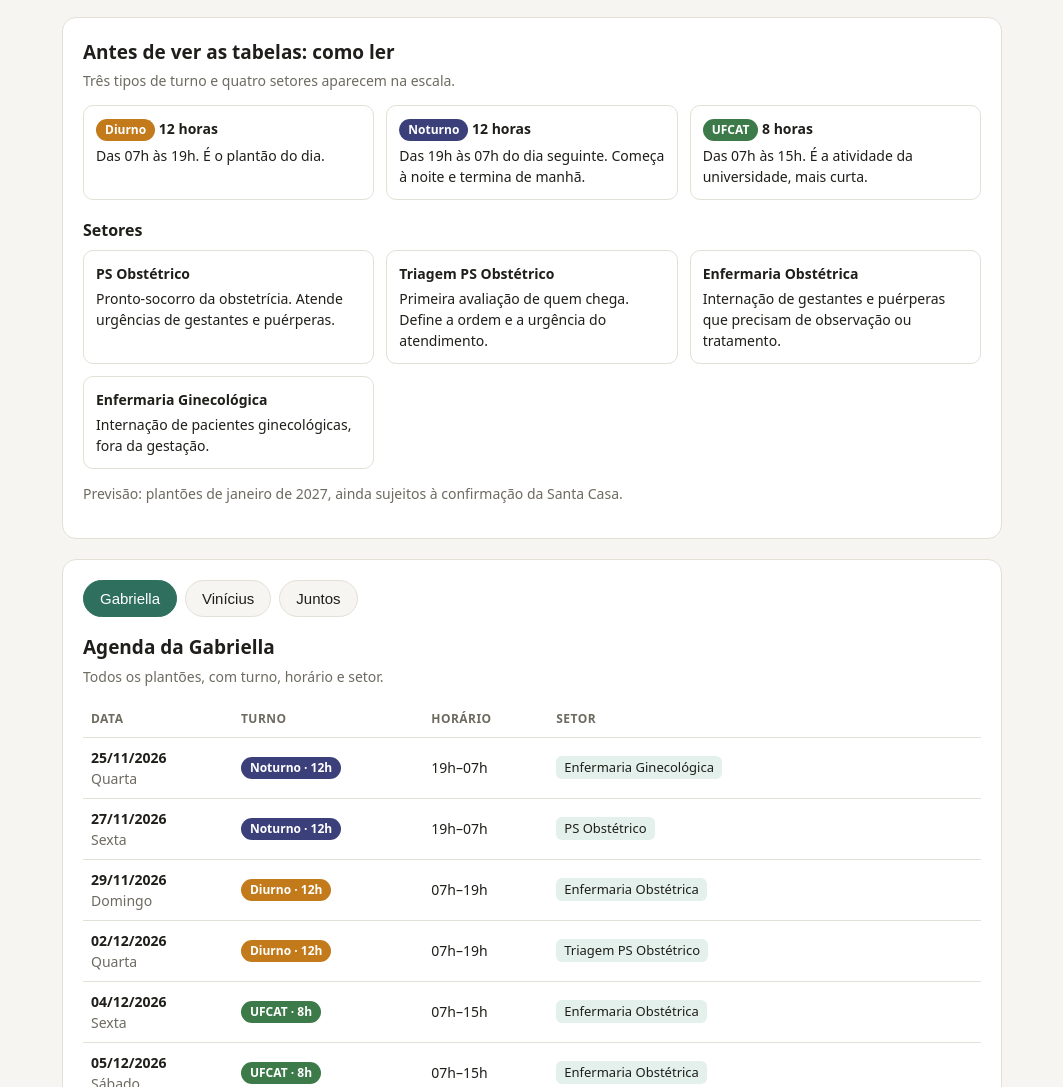
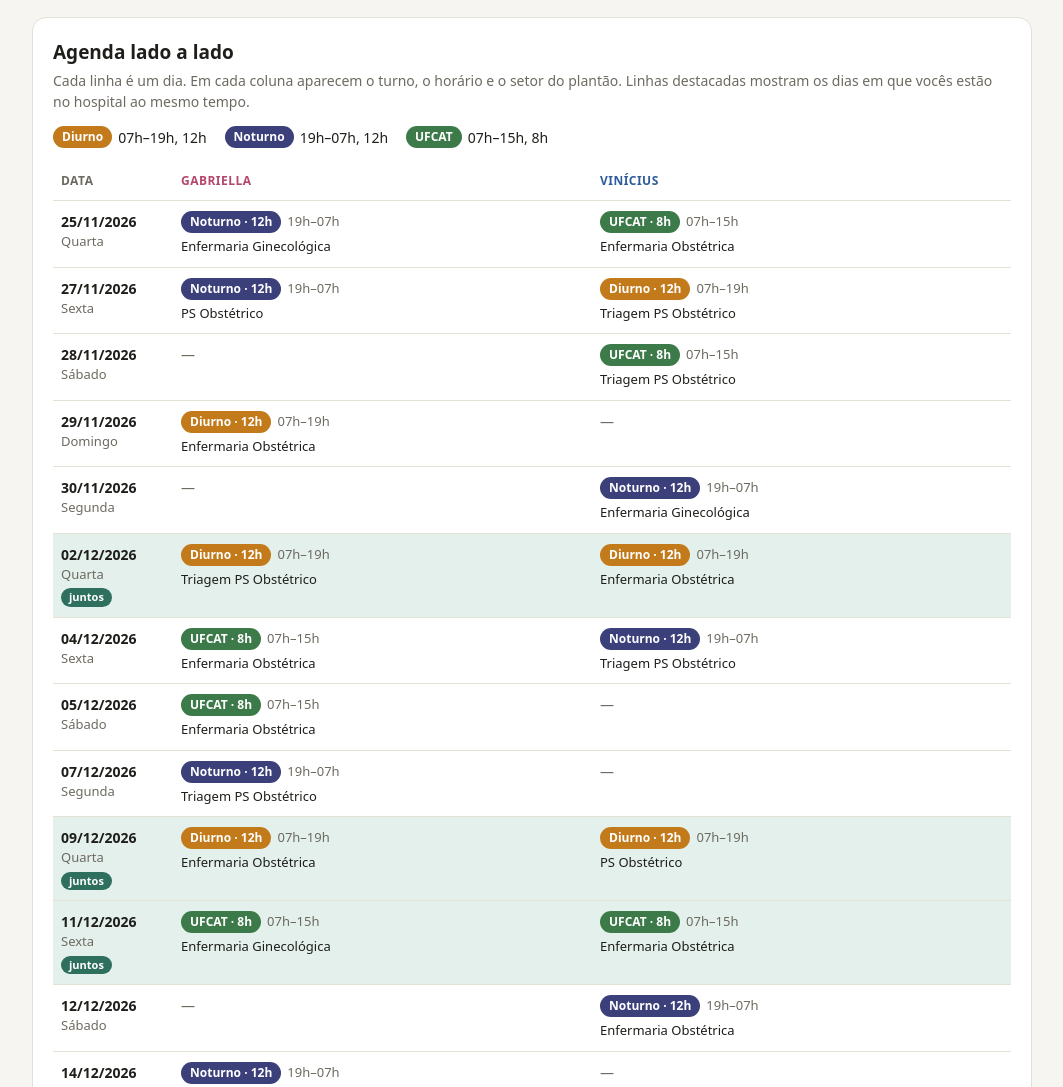
Before and after one commit to gabrielladepaula1/agenda, a plain HTML site: page index.html in a window 1280 px wide. Shown: the part 427-1514 px from the top of the page, without its empty margins (108-1171 px from the left). Drawn offline with Linux system fonts and the light colour scheme.

Commit message:
Add files via upload

```diff
--- a/index.html
+++ b/index.html
@@ -8,31 +8,29 @@
 :root {
   --bg: #f6f5f1; --surface: #ffffff; --text: #1f1e1a; --muted: #6d6a60;
   --border: #e3e0d6; --accent: #2f6f5e; --accent-soft: #e3f0ec;
-  --gab: #b5476b; --gab-soft: #f8e4eb; --vin: #2e5c9a; --vin-soft: #e2ecf8;
-  --warn: #9a6a12; --warn-soft: #fbf1d9; --noturno: #3b3f7a; --diurno: #c27a1a; --ufcat: #3d7a4a;
+  --gab: #b5476b; --vin: #2e5c9a; --warn: #9a6a12; --warn-soft: #fbf1d9;
+  --noturno: #3b3f7a; --diurno: #c27a1a; --ufcat: #3d7a4a;
   color-scheme: light;
 }
 @media (prefers-color-scheme: dark) {
   :root:not([data-theme="light"]) {
     --bg: #161714; --surface: #1f201c; --text: #ecebe5; --muted: #9c9a90;
     --border: #34352f; --accent: #7fc2ae; --accent-soft: #223a33;
-    --gab: #e58aa6; --gab-soft: #3a2630; --vin: #7aa8e6; --vin-soft: #22304a;
-    --warn: #e2b55a; --warn-soft: #3a3019;
+    --gab: #e58aa6; --vin: #7aa8e6; --warn: #e2b55a; --warn-soft: #3a3019;
     color-scheme: dark;
   }
 }
 * { box-sizing: border-box; }
 body { margin: 0; background: var(--bg); color: var(--text); font-family: system-ui, -apple-system, "Segoe UI", Roboto, sans-serif; line-height: 1.5; }
 header { padding: calc(28px + env(safe-area-inset-top, 0px)) 20px 24px; background: linear-gradient(135deg, var(--accent-soft), var(--surface)); border-bottom: 1px solid var(--border); }
-header .wrap { max-width: 980px; margin: 0 auto; }
+header .wrap, main { max-width: 1040px; margin: 0 auto; }
 h1 { font-size: 26px; margin: 0 0 6px; }
 .sub { color: var(--muted); margin: 0; font-size: 15px; }
-main { max-width: 980px; margin: 0 auto; padding: 20px; }
+main { padding: 20px; }
 section { background: var(--surface); border: 1px solid var(--border); border-radius: 14px; padding: 20px; margin-bottom: 20px; }
 h2 { font-size: 19px; margin: 0 0 4px; }
-h3 { font-size: 16px; margin: 18px 0 8px; }
 .hint { color: var(--muted); font-size: 14px; margin: 0 0 14px; }
-.cards { display: grid; grid-template-columns: repeat(auto-fit, minmax(200px, 1fr)); gap: 14px; }
+.cards { display: grid; grid-template-columns: repeat(auto-fit, minmax(220px, 1fr)); gap: 14px; }
 .card { border: 1px solid var(--border); border-radius: 12px; padding: 16px; }
 .card.gab { border-top: 4px solid var(--gab); }
 .card.vin { border-top: 4px solid var(--vin); }
@@ -40,40 +38,35 @@ h3 { font-size: 16px; margin: 18px 0 8px; }
 .card .big { font-size: 28px; font-weight: 700; margin: 6px 0 0; }
 .card .small { color: var(--muted); font-size: 13px; }
 .barra { height: 10px; background: var(--border); border-radius: 999px; overflow: hidden; margin: 10px 0 4px; }
-.barra > div { height: 100%; background: var(--accent); }
-.gab .barra > div { background: var(--gab); }
-.vin .barra > div { background: var(--vin); }
-nav.abas { display: flex; gap: 8px; flex-wrap: wrap; margin-bottom: 16px; }
-nav.abas button { padding: 9px 16px; border-radius: 999px; border: 1px solid var(--border); background: var(--bg); color: var(--text); cursor: pointer; font-size: 15px; }
-nav.abas button[aria-selected="true"] { background: var(--accent); border-color: var(--accent); color: #fff; }
-.painel { display: none; }
-.painel.ativo { display: block; }
-table { width: 100%; border-collapse: collapse; font-size: 14px; }
-th, td { text-align: left; padding: 9px 8px; border-bottom: 1px solid var(--border); vertical-align: middle; }
-th { color: var(--muted); font-weight: 600; font-size: 12px; text-transform: uppercase; letter-spacing: .04em; }
-tr.previsao td { color: var(--muted); }
+.barra > div { height: 100%; background: var(--gab); }
+.card.vin .barra > div { background: var(--vin); }
+.legenda { display: flex; flex-wrap: wrap; gap: 10px 18px; font-size: 14px; }
+.legenda span.item { display: inline-flex; align-items: center; gap: 6px; }
 .tag { display: inline-block; padding: 2px 9px; border-radius: 999px; font-size: 12px; font-weight: 600; color: #fff; white-space: nowrap; }
 .tag.N { background: var(--noturno); }
 .tag.D { background: var(--diurno); }
 .tag.U { background: var(--ufcat); }
-.setor { display: inline-block; padding: 2px 8px; border-radius: 6px; background: var(--accent-soft); font-size: 13px; }
-.prev { display: inline-block; padding: 2px 8px; border-radius: 6px; background: var(--warn-soft); color: var(--warn); font-size: 12px; font-weight: 600; }
-.legenda { display: grid; grid-template-columns: repeat(auto-fit, minmax(230px, 1fr)); gap: 12px; }
-.legenda .item { border: 1px solid var(--border); border-radius: 10px; padding: 12px; font-size: 14px; }
-.legenda .item strong { display: block; margin-bottom: 4px; }
-.juntos { display: grid; gap: 10px; }
-.par { border: 1px solid var(--border); border-radius: 12px; padding: 12px 14px; display: grid; grid-template-columns: 110px 1fr; gap: 6px 14px; align-items: center; }
-.par .data { font-weight: 700; }
-.par .ok { color: var(--accent); font-weight: 700; font-size: 13px; }
-.par .meio { color: var(--muted); font-size: 13px; }
-.par.sobrep { background: var(--accent-soft); border-color: var(--accent); }
-.dica { background: var(--warn-soft); color: var(--text); border-radius: 10px; padding: 12px 14px; font-size: 14px; margin-top: 14px; }
-.dica strong { color: var(--warn); }
+.scroll { overflow-x: auto; }
+table { width: 100%; border-collapse: collapse; font-size: 14px; }
+th, td { text-align: left; padding: 10px 8px; border-bottom: 1px solid var(--border); vertical-align: top; }
+th { color: var(--muted); font-weight: 600; font-size: 12px; text-transform: uppercase; letter-spacing: .04em; }
+th.gab { color: var(--gab); }
+th.vin { color: var(--vin); }
+td.data { white-space: nowrap; width: 120px; }
+td.data .dia { color: var(--muted); font-size: 13px; }
+tr.juntos td { background: var(--accent-soft); }
+tr.juntos td.data::after { content: "juntos"; display: inline-block; margin-top: 4px; padding: 1px 8px; border-radius: 999px; background: var(--accent); color: #fff; font-size: 11px; font-weight: 700; }
+tr.previsao td.cel { opacity: .85; }
+.turno { display: flex; flex-wrap: wrap; align-items: center; gap: 6px; }
+.horario { color: var(--muted); font-size: 13px; }
+.setor { margin-top: 4px; font-size: 13px; }
+.prev { display: inline-block; margin-top: 4px; padding: 1px 8px; border-radius: 6px; background: var(--warn-soft); color: var(--warn); font-size: 12px; font-weight: 600; }
+.vazio { color: var(--muted); }
+.nota { background: var(--warn-soft); border-radius: 10px; padding: 12px 14px; font-size: 14px; margin-top: 14px; }
 footer { color: var(--muted); font-size: 13px; text-align: center; padding: 10px 20px calc(30px + env(safe-area-inset-bottom, 0px)); }
-.scroll { overflow-x: auto; }
 @media (max-width: 560px) {
-  .par { grid-template-columns: 1fr; }
   th, td { padding: 7px 5px; font-size: 13px; }
+  td.data { width: 90px; }
 }
 </style>
 </head>
@@ -89,225 +82,137 @@ footer { color: var(--muted); font-size: 13px; text-align: center; padding: 10px
 
 <section>
   <h2>Resumo</h2>
-  <p class="hint">Cada pessoa precisa completar 160 horas. Veja quanto já está na escala.</p>
+  <p class="hint">Cada pessoa precisa completar 160 horas.</p>
   <div class="cards" id="resumo"></div>
 </section>
 
 <section>
-  <h2>Antes de ver as tabelas: como ler</h2>
-  <p class="hint">Três tipos de turno e quatro setores aparecem na escala.</p>
-  <div class="legenda">
-    <div class="item"><strong><span class="tag D">Diurno</span> 12 horas</strong>Das 07h às 19h. É o plantão do dia.</div>
-    <div class="item"><strong><span class="tag N">Noturno</span> 12 horas</strong>Das 19h às 07h do dia seguinte. Começa à noite e termina de manhã.</div>
-    <div class="item"><strong><span class="tag U">UFCAT</span> 8 horas</strong>Das 07h às 15h. É a atividade da universidade, mais curta.</div>
+  <h2>Agenda lado a lado</h2>
+  <p class="hint">Cada linha é um dia. Em cada coluna aparecem o turno, o horário e o setor do plantão. Linhas destacadas mostram os dias em que vocês estão no hospital ao mesmo tempo.</p>
+  <div class="legenda" style="margin-bottom:14px">
+    <span class="item"><span class="tag D">Diurno</span> 07h–19h, 12h</span>
+    <span class="item"><span class="tag N">Noturno</span> 19h–07h, 12h</span>
+    <span class="item"><span class="tag U">UFCAT</span> 07h–15h, 8h</span>
   </div>
-  <h3>Setores</h3>
-  <div class="legenda">
-    <div class="item"><strong>PS Obstétrico</strong>Pronto-socorro da obstetrícia. Atende urgências de gestantes e puérperas.</div>
-    <div class="item"><strong>Triagem PS Obstétrico</strong>Primeira avaliação de quem chega. Define a ordem e a urgência do atendimento.</div>
-    <div class="item"><strong>Enfermaria Obstétrica</strong>Internação de gestantes e puérperas que precisam de observação ou tratamento.</div>
-    <div class="item"><strong>Enfermaria Ginecológica</strong>Internação de pacientes ginecológicas, fora da gestação.</div>
+  <div class="scroll">
+    <table>
+      <thead><tr><th>Data</th><th class="gab">Gabriella</th><th class="vin">Vinícius</th></tr></thead>
+      <tbody id="linhas"></tbody>
+    </table>
   </div>
-  <p class="hint" style="margin-top:14px">Previsão: plantões de janeiro de 2027, ainda sujeitos à confirmação da Santa Casa.</p>
-</section>
-
-<section>
-  <nav class="abas" role="tablist">
-    <button type="button" role="tab" data-aba="gab" aria-selected="true">Gabriella</button>
-    <button type="button" role="tab" data-aba="vin" aria-selected="false">Vinícius</button>
-    <button type="button" role="tab" data-aba="juntos" aria-selected="false">Juntos</button>
-  </nav>
-
-  <div class="painel ativo" id="painel-gab">
-    <h2>Agenda da Gabriella</h2>
-    <p class="hint">Todos os plantões, com turno, horário e setor.</p>
-    <div class="scroll"><table id="tab-gab"></table></div>
-  </div>
-
-  <div class="painel" id="painel-vin">
-    <h2>Agenda do Vinícius</h2>
-    <p class="hint">Todos os plantões, com turno, horário e setor.</p>
-    <div class="scroll"><table id="tab-vin"></table></div>
-  </div>
-
-  <div class="painel" id="painel-juntos">
-    <h2>Os dois juntos</h2>
-    <p class="hint">Dias em que vocês dois têm plantão. Os destacados são os que se sobrepõem no horário, ou seja, quando estão no hospital ao mesmo tempo.</p>
-    <div class="juntos" id="lista-juntos"></div>
-    <div class="dica" id="dica-juntos"></div>
-  </div>
+  <div class="nota">Setores: <strong>PS Obstétrico</strong> (pronto-socorro), <strong>Triagem PS Obstétrico</strong> (classificação de risco na chegada), <strong>Enfermaria Obstétrica</strong> (internação de gestantes e puérperas) e <strong>Enfermaria Ginecológica</strong> (internação ginecológica). <em>Previsão</em> são os plantões de janeiro de 2027, ainda sujeitos à confirmação.</div>
 </section>
 
 </main>
 
 <footer>
-  Fonte: escala GO da Santa Casa de Catalão (UFCAT), arquivo v3_1 alunos. Os setores foram lidos pela posição de cada nome na tabela do PDF. Em caso de dúvida, confira no documento original.
+  Fonte: escala GO da Santa Casa de Catalão (UFCAT), arquivo v3_1 alunos. Os setores foram lidos pela posição de cada nome no PDF. Em caso de dúvida, confira no documento original.
 </footer>
 
 <script>
-// T = turno: D diurno (07–19), N noturno (19–07), U UFCAT (07–15)
-// p = previsão (ainda não confirmada)
-const DADOS = {
-  gab: [
-    { d: "25/11/2026", w: "Quarta",   t: "N", s: "Enfermaria Ginecológica" },
-    { d: "27/11/2026", w: "Sexta",    t: "N", s: "PS Obstétrico" },
-    { d: "29/11/2026", w: "Domingo",  t: "D", s: "Enfermaria Obstétrica" },
-    { d: "02/12/2026", w: "Quarta",   t: "D", s: "Triagem PS Obstétrico" },
-    { d: "04/12/2026", w: "Sexta",    t: "U", s: "Enfermaria Obstétrica" },
-    { d: "05/12/2026", w: "Sábado",   t: "U", s: "Enfermaria Obstétrica" },
-    { d: "07/12/2026", w: "Segunda",  t: "N", s: "Triagem PS Obstétrico" },
-    { d: "09/12/2026", w: "Quarta",   t: "D", s: "Enfermaria Obstétrica" },
-    { d: "11/12/2026", w: "Sexta",    t: "U", s: "Enfermaria Ginecológica" },
-    { d: "14/12/2026", w: "Segunda",  t: "N", s: "PS Obstétrico" },
-    { d: "16/12/2026", w: "Quarta",   t: "D", s: "Triagem PS Obstétrico" },
-    { d: "18/12/2026", w: "Sexta",    t: "U", s: "PS Obstétrico" },
-    { d: "06/01/2027", w: "Quarta",   t: "D", s: "Enfermaria Ginecológica", p: true },
-    { d: "09/01/2027", w: "Sábado",   t: "D", s: "Triagem PS Obstétrico", p: true },
-    { d: "10/01/2027", w: "Domingo",  t: "U", s: "PS Obstétrico", p: true }
-  ],
-  vin: [
-    { d: "25/11/2026", w: "Quarta",   t: "U", s: "Enfermaria Obstétrica" },
-    { d: "27/11/2026", w: "Sexta",    t: "D", s: "Triagem PS Obstétrico" },
-    { d: "28/11/2026", w: "Sábado",   t: "U", s: "Triagem PS Obstétrico" },
-    { d: "30/11/2026", w: "Segunda",  t: "N", s: "Enfermaria Ginecológica" },
-    { d: "02/12/2026", w: "Quarta",   t: "D", s: "Enfermaria Obstétrica" },
-    { d: "04/12/2026", w: "Sexta",    t: "N", s: "Triagem PS Obstétrico" },
-    { d: "09/12/2026", w: "Quarta",   t: "D", s: "PS Obstétrico" },
-    { d: "11/12/2026", w: "Sexta",    t: "U", s: "Enfermaria Obstétrica" },
-    { d: "12/12/2026", w: "Sábado",   t: "N", s: "Enfermaria Obstétrica" },
-    { d: "16/12/2026", w: "Quarta",   t: "D", s: "PS Obstétrico" },
-    { d: "18/12/2026", w: "Sexta",    t: "U", s: "Enfermaria Ginecológica" },
-    { d: "06/01/2027", w: "Quarta",   t: "D", s: "PS Obstétrico", p: true },
-    { d: "08/01/2027", w: "Sexta",    t: "U", s: "PS Obstétrico", p: true },
-    { d: "09/01/2027", w: "Sábado",   t: "D", s: "Enfermaria Obstétrica", p: true },
-    { d: "11/01/2027", w: "Segunda",  t: "N", s: "Enfermaria Ginecológica", p: true }
-  ]
+// t: D diurno (07–19), N noturno (19–07), U UFCAT (07–15). p: previsão
+const GAB = [
+  { d: "25/11/2026", w: "Quarta",  t: "N", s: "Enfermaria Ginecológica" },
+  { d: "27/11/2026", w: "Sexta",   t: "N", s: "PS Obstétrico" },
+  { d: "29/11/2026", w: "Domingo", t: "D", s: "Enfermaria Obstétrica" },
+  { d: "02/12/2026", w: "Quarta",  t: "D", s: "Triagem PS Obstétrico" },
+  { d: "04/12/2026", w: "Sexta",   t: "U", s: "Enfermaria Obstétrica" },
+  { d: "05/12/2026", w: "Sábado",  t: "U", s: "Enfermaria Obstétrica" },
+  { d: "07/12/2026", w: "Segunda", t: "N", s: "Triagem PS Obstétrico" },
+  { d: "09/12/2026", w: "Quarta",  t: "D", s: "Enfermaria Obstétrica" },
+  { d: "11/12/2026", w: "Sexta",   t: "U", s: "Enfermaria Ginecológica" },
+  { d: "14/12/2026", w: "Segunda", t: "N", s: "PS Obstétrico" },
+  { d: "16/12/2026", w: "Quarta",  t: "D", s: "Triagem PS Obstétrico" },
+  { d: "18/12/2026", w: "Sexta",   t: "U", s: "PS Obstétrico" },
+  { d: "06/01/2027", w: "Quarta",  t: "D", s: "Enfermaria Ginecológica", p: true },
+  { d: "09/01/2027", w: "Sábado",  t: "D", s: "Triagem PS Obstétrico", p: true },
+  { d: "10/01/2027", w: "Domingo", t: "U", s: "PS Obstétrico", p: true }
+];
+const VIN = [
+  { d: "25/11/2026", w: "Quarta",  t: "U", s: "Enfermaria Obstétrica" },
+  { d: "27/11/2026", w: "Sexta",   t: "D", s: "Triagem PS Obstétrico" },
+  { d: "28/11/2026", w: "Sábado",  t: "U", s: "Triagem PS Obstétrico" },
+  { d: "30/11/2026", w: "Segunda", t: "N", s: "Enfermaria Ginecológica" },
+  { d: "02/12/2026", w: "Quarta",  t: "D", s: "Enfermaria Obstétrica" },
+  { d: "04/12/2026", w: "Sexta",   t: "N", s: "Triagem PS Obstétrico" },
+  { d: "09/12/2026", w: "Quarta",  t: "D", s: "PS Obstétrico" },
+  { d: "11/12/2026", w: "Sexta",   t: "U", s: "Enfermaria Obstétrica" },
+  { d: "12/12/2026", w: "Sábado",  t: "N", s: "Enfermaria Obstétrica" },
+  { d: "16/12/2026", w: "Quarta",  t: "D", s: "PS Obstétrico" },
+  { d: "18/12/2026", w: "Sexta",   t: "U", s: "Enfermaria Ginecológica" },
+  { d: "06/01/2027", w: "Quarta",  t: "D", s: "PS Obstétrico", p: true },
+  { d: "08/01/2027", w: "Sexta",   t: "U", s: "PS Obstétrico", p: true },
+  { d: "09/01/2027", w: "Sábado",  t: "D", s: "Enfermaria Obstétrica", p: true },
+  { d: "11/01/2027", w: "Segunda", t: "N", s: "Enfermaria Ginecológica", p: true }
+];
+
+const TURNO = {
+  D: { nome: "Diurno",  horas: 12, ini: 7,  fim: 19 },
+  N: { nome: "Noturno", horas: 12, ini: 19, fim: 31 },
+  U: { nome: "UFCAT",   horas: 8,  ini: 7,  fim: 15 }
 };
 
-const TURNO = {
-  D: { nome: "Diurno", horas: 12, ini: 7,  fim: 19 },
-  N: { nome: "Noturno", horas: 12, ini: 19, fim: 31 },
-  U: { nome: "UFCAT",  horas: 8,  ini: 7,  fim: 15 }
-};
-
-// Converte um plantão em intervalo absoluto (em minutos), para checar sobreposição
 function intervalo(sh) {
   const [dd, mm, aa] = sh.d.split("/").map(Number);
   const base = Date.UTC(aa, mm - 1, dd) / 60000;
   const t = TURNO[sh.t];
   return { ini: base + t.ini * 60, fim: base + t.fim * 60 };
 }
-
-function totalHoras(lista) {
-  return lista.reduce((soma, sh) => soma + TURNO[sh.t].horas, 0);
+function sobrepoe(a, b) {
+  const ia = intervalo(a), ib = intervalo(b);
+  return ia.ini < ib.fim && ib.ini < ia.fim;
 }
-
-function contagem(lista) {
-  return {
-    N: lista.filter(x => x.t === "N").length,
-    D: lista.filter(x => x.t === "D").length,
-    U: lista.filter(x => x.t === "U").length
-  };
+function chaveData(d) {
+  const [dd, mm, aa] = d.split("/").map(Number);
+  return Date.UTC(aa, mm - 1, dd);
 }
-
-function tagTurno(t) {
-  return `<span class="tag ${t}">${TURNO[t].nome} · ${TURNO[t].horas}h</span>`;
+function horas(lista) { return lista.reduce((s, x) => s + TURNO[x.t].horas, 0); }
+function contar(lista) {
+  return { D: lista.filter(x => x.t === "D").length, N: lista.filter(x => x.t === "N").length, U: lista.filter(x => x.t === "U").length };
 }
-
-function horario(t) {
+function horarioTxt(t) {
   return `${String(TURNO[t].ini).padStart(2, "0")}h–${String(TURNO[t].fim % 24).padStart(2, "0")}h`;
 }
-
-function tabela(lista) {
-  const linhas = lista.map(sh => `
-    <tr class="${sh.p ? "previsao" : ""}">
-      <td><strong>${sh.d}</strong><br><span class="hint" style="margin:0">${sh.w}</span></td>
-      <td>${tagTurno(sh.t)}</td>
-      <td>${horario(sh.t)}</td>
-      <td><span class="setor">${sh.s}</span></td>
-      <td>${sh.p ? '<span class="prev">previsão</span>' : ""}</td>
-    </tr>`).join("");
-  return `<thead><tr><th>Data</th><th>Turno</th><th>Horário</th><th>Setor</th><th></th></tr></thead><tbody>${linhas}</tbody>`;
+function celula(sh) {
+  if (!sh) return '<span class="vazio">—</span>';
+  return `
+    <div class="turno"><span class="tag ${sh.t}">${TURNO[sh.t].nome} · ${TURNO[sh.t].horas}h</span><span class="horario">${horarioTxt(sh.t)}</span></div>
+    <div class="setor">${sh.s}</div>
+    ${sh.p ? '<span class="prev">previsão</span>' : ""}`;
 }
 
 function resumo() {
-  const alvo = 160;
   const card = (classe, nome, lista) => {
-    const h = totalHoras(lista);
-    const c = contagem(lista);
-    const pct = Math.min(100, Math.round(h / alvo * 100));
-    return `
-      <div class="card ${classe}">
+    const h = horas(lista), c = contar(lista), pct = Math.min(100, Math.round(h / 160 * 100));
+    return `<div class="card ${classe}">
       <div class="nome">${nome}</div>
       <div class="big">${h} h</div>
-        <div class="small">de ${alvo} h · ${lista.length} plantões</div>
+      <div class="small">de 160 h · ${lista.length} plantões</div>
       <div class="barra"><div style="width:${pct}%"></div></div>
       <div class="small">${c.D} diurnos · ${c.N} noturnos · ${c.U} UFCAT</div>
     </div>`;
   };
-  document.getElementById("resumo").innerHTML =
-    card("gab", "Gabriella", DADOS.gab) + card("vin", "Vinícius", DADOS.vin);
+  document.getElementById("resumo").innerHTML = card("gab", "Gabriella", GAB) + card("vin", "Vinícius", VIN);
 }
 
-function juntos() {
-  const pares = [];
-  const pessoas = { gab: DADOS.gab, vin: DADOS.vin };
-  const mesmoDia = [];
-  DADOS.gab.forEach(g => {
-    DADOS.vin.forEach(v => {
-      if (g.d === v.d) {
-        const ig = intervalo(g), iv = intervalo(v);
-        const sobrep = ig.ini < iv.fim && iv.ini < ig.fim;
-        pares.push({ data: g.d, w: g.w, g, v, sobrep });
-      }
-    });
-  });
-  pares.sort((a, b) => {
-    const [da, ma, aa] = a.data.split("/").map(Number);
-    const [db, mb, ab] = b.data.split("/").map(Number);
-    return Date.UTC(aa, ma - 1, da) - Date.UTC(ab, mb - 1, db);
-  });
-  const sobrepostos = pares.filter(p => p.sobrep);
-  const lista = document.getElementById("lista-juntos");
-  if (!pares.length) {
-    lista.innerHTML = '<p class="hint">Nenhum dia em comum.</p>';
-  } else {
-    lista.innerHTML = pares.map(p => `
-      <div class="par ${p.sobrep ? "sobrep" : ""}">
-        <div class="data">${p.data}<br><span class="hint" style="margin:0">${p.w}</span></div>
-        <div>
-          <div><strong>Gabriella:</strong> ${tagTurno(p.g.t)} · <span class="setor">${p.g.s}</span></div>
-          <div style="margin-top:4px"><strong>Vinícius:</strong> ${tagTurno(p.v.t)} · <span class="setor">${p.v.s}</span></div>
-        </div>
-        <div style="grid-column: 1 / -1">
-          ${p.sobrep
-            ? '<span class="ok">✔ Estão no hospital ao mesmo tempo nesse plantão</span>'
-            : '<span class="meio">Mesmo dia, mas em horários que não se encontram</span>'}
-        </div>
-      </div>`).join("");
-  }
-  document.getElementById("dica-juntos").innerHTML =
-    `<strong>Resumo do encontro:</strong> vocês têm plantão no mesmo dia em ${pares.length} datas, e em ${sobrepostos.length} delas estão no hospital ao mesmo tempo. ` +
-    `Nas outras, um começa quando o outro termina, o que pode servir para combinar a troca de horário ou o almoço.`;
+function linhas() {
+  const datas = [...new Set([...GAB.map(x => x.d), ...VIN.map(x => x.d)])]
+    .sort((a, b) => chaveData(a) - chaveData(b));
+  document.getElementById("linhas").innerHTML = datas.map(d => {
+    const g = GAB.find(x => x.d === d), v = VIN.find(x => x.d === d);
+    const juntos = g && v && sobrepoe(g, v);
+    const dia = (g || v).w;
+    const classes = [juntos ? "juntos" : "", (g && g.p) || (v && v.p) ? "previsao" : ""].join(" ").trim();
+    return `<tr class="${classes}">
+      <td class="data"><strong>${d}</strong><div class="dia">${dia}</div></td>
+      <td class="cel">${celula(g)}</td>
+      <td class="cel">${celula(v)}</td>
+    </tr>`;
+  }).join("");
 }
 
-function render() {
 resumo();
-  document.getElementById("tab-gab").innerHTML = tabela(DADOS.gab);
-  document.getElementById("tab-vin").innerHTML = tabela(DADOS.vin);
-  juntos();
-}
-
-document.querySelectorAll("nav.abas button").forEach(btn => {
-  btn.addEventListener("click", () => {
-    document.querySelectorAll("nav.abas button").forEach(b => b.setAttribute("aria-selected", "false"));
-    btn.setAttribute("aria-selected", "true");
-    document.querySelectorAll(".painel").forEach(p => p.classList.remove("ativo"));
-    document.getElementById("painel-" + btn.dataset.aba).classList.add("ativo");
-  });
-});
-
-render();
+linhas();
 </script>
 </body>
 </html>
```
Lines whose indentation alone changed are shown as unchanged.
